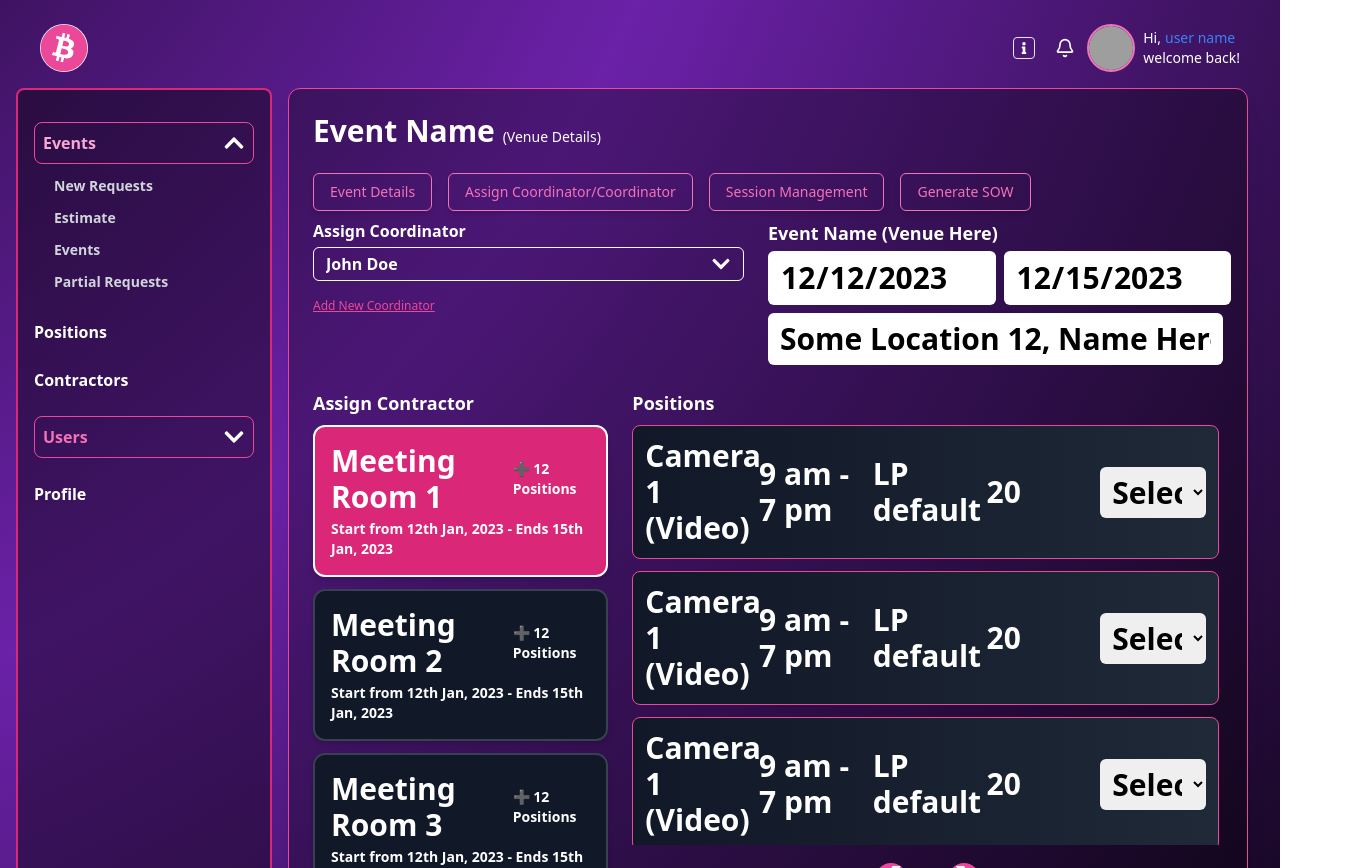
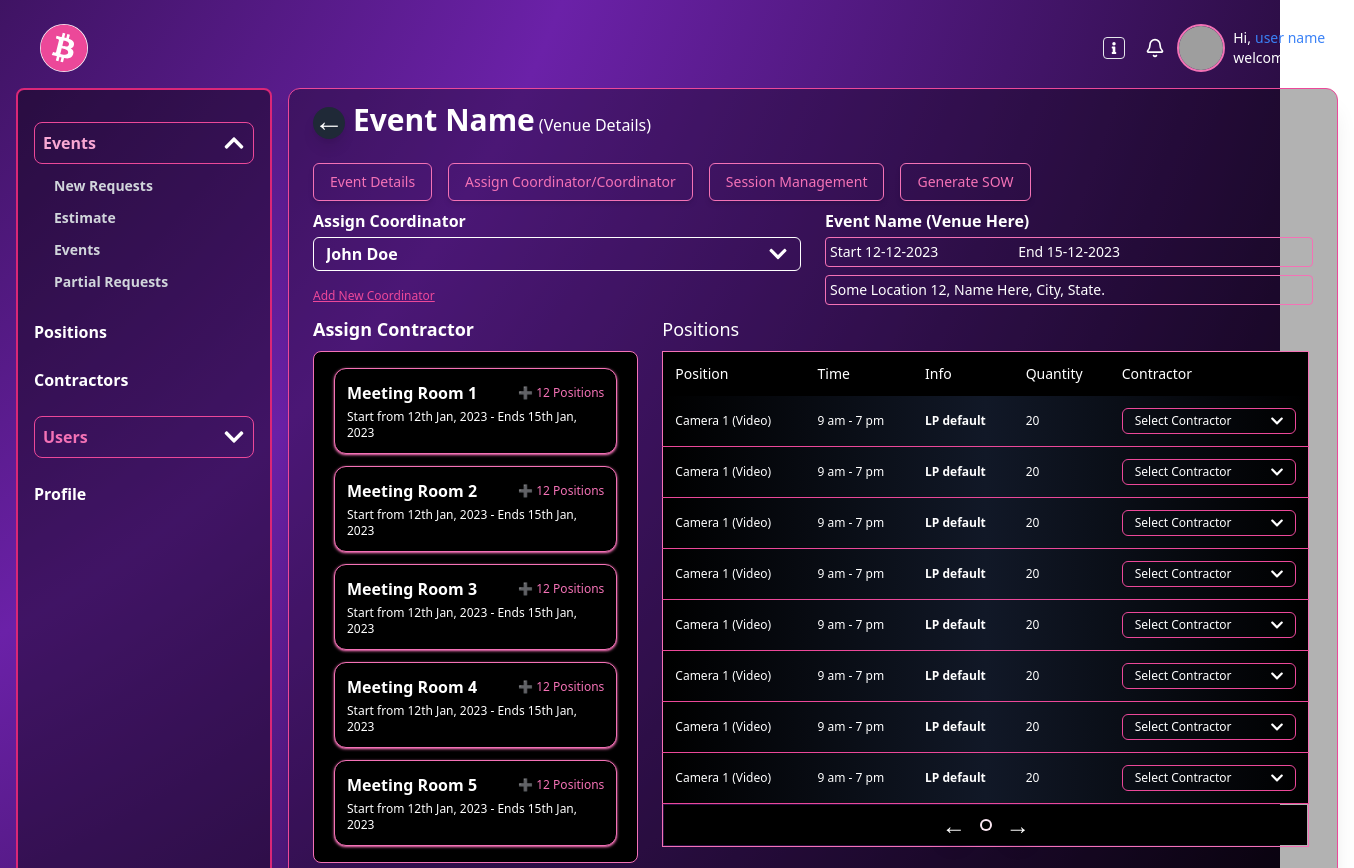
Before and after one commit to adityasinghchouhan1/Cryptodashboard, a React (Vite) app in the folder Client/: page /dashboard/new-requests/EventName in a window 1280 px wide. Shown: the top 868 px of the page, 1354 px wide, since content can reach past the window. Built offline with nearby package versions, Linux system fonts and the light colour scheme; grey boxes are pictures that could not be loaded; a web font is replaced by a local one.

Commit message:
complete event name

```diff
--- a/Client/src/App.jsx
+++ b/Client/src/App.jsx
@@ -3,7 +3,7 @@ import Sidebar from './Components/SideBar'
 
 const App = () => {
   return (
-    <div className="w-full h-[150vh] bg-radial-gradient bg-size-300 animate-radial-move">
+    <div className="w-full  bg-radial-gradient bg-size-300 animate-radial-move">
       <div className="flex flex-col sm:justify-start sm:items-start h-full text-white text-3xl font-bold sm:p-4">
         <Sidebar />
       </div>
--- a/Client/src/Components/EventName.jsx
+++ b/Client/src/Components/EventName.jsx
@@ -1,5 +1,7 @@
 import React, { useState } from 'react'
 import { FaChevronDown, FaChevronUp } from 'react-icons/fa'
+import { Link } from 'react-router-dom'
+
 const EventName = () => {
   const [isOpen, setIsOpen] = useState(false)
   const [selected, setSelected] = useState('')
@@ -12,12 +14,18 @@ const EventName = () => {
     'Emily Davis',
   ]
   return (
-    <div className="min-h-screen bg-black/30 p-6 text-white font-sans rounded-xl border border-pink-500 shadow-xl">
+    <div className="min-h-screen sm:w-[1050px] bg-black/30 px-6 py-3 text-white font-sans rounded-xl border border-pink-500 shadow-xl overflow-auto">
       {/* Header */}
       <div className="flex justify-start items-center mb-6">
+        <Link
+          to="/dashboard/new-requests"
+          className=" text-white rounded-full w-8 h-8 flex items-center justify-center shadow-lg text-3xl px-1.5 bg-gray-800 text-center pb-1.5 mt-1.5 me-2"
+        >
+          &#x2190;
+        </Link>
         <h1 className="text-3xl font-bold">
-          Event Name{' '}
-          <span className="text-sm font-normal">(Venue Details)</span>
+          Event Name
+          <span className="text-base font-normal ps-1">(Venue Details)</span>
         </h1>
       </div>
 
@@ -31,7 +39,7 @@ const EventName = () => {
         ].map((tab, idx) => (
           <button
             key={idx}
-            className="bg-transparent border border-pink-400 text-sm text-pink-400 hover:text-white hover:bg-pink-400 transition-all px-4 py-2 rounded-md font-thin shadow-md"
+            className="bg-transparent border border-pink-400 sm:text-sm text-xs text-pink-400 hover:text-white hover:bg-pink-400 transition-all px-4 py-2 rounded-md font-thin shadow-md"
           >
             {tab}
           </button>
@@ -39,8 +47,8 @@ const EventName = () => {
       </div>
 
       {/* Assign Coordinator and Event Info */}
-      <div className="flex justify-between mb-6 gap-6">
-        <div className="w-1/2 relative">
+      <div className="flex sm:flex-row flex-col justify-between mb-2 gap-6">
+        <div className="sm:w-1/2 relative">
           <label className="block mb-1 font-semibold text-base">
             Assign Coordinator
           </label>
@@ -75,60 +83,46 @@ const EventName = () => {
             </div>
           </div>
 
-          <button className="text-xs font-thin text-pink-500 underline mt-2">
+          <button className="text-xs font-normal text-pink-500 underline mt-2">
             Add New Coordinator
           </button>
         </div>
 
-        <div className="w-1/2">
-          <label className="block mb-1 font-semibold text-lg">
+        <div className="sm:w-1/2 w-full">
+          <label className="block mb-1 font-semibold text-base">
             Event Name (Venue Here)
           </label>
-          <div className="flex space-x-2 mb-2">
-            <input
-              type="date"
-              className="px-3 py-2 w-1/2 text-black rounded-md outline-none"
-              value="2023-12-12"
-              readOnly
-            />
-            <input
-              type="date"
-              className="px-3 py-2 w-1/2 text-black rounded-md outline-none"
-              value="2023-12-15"
-              readOnly
-            />
+          <div className="border border-pink-400 p-1 rounded text-white font-normal text-sm flex justify-start gap-20 items-start mb-2">
+            <span>Start 12-12-2023</span>
+            <span>End 15-12-2023</span>
           </div>
-          <input
-            type="text"
-            className="w-full px-3 py-2 text-black rounded-md outline-none"
-            value="Some Location 12, Name Here, City, State."
-            readOnly
-          />
+
+          <div className="border border-pink-400 p-1 rounded text-white font-normal text-sm flex justify-between items-start">
+            Some Location 12, Name Here, City, State.
+          </div>
         </div>
       </div>
 
       {/* Assign Contractor Section */}
-      <div className="flex gap-6">
+      <div className="flex sm:flex-row flex-col gap-6">
         {/* Rooms */}
-        <div className="w-1/3">
+        <div className="sm:w-1/3">
           <label className="block mb-2 font-semibold text-lg">
             Assign Contractor
           </label>
-          <div className="space-y-3">
+          <div className="space-y-3 bg-black px-5 py-4 rounded-lg border border-pink-400">
             {[1, 2, 3, 4, 5].map((room) => (
               <div
                 key={room}
-                className={`rounded-xl p-4 border-2 ${
-                  room === 1
-                    ? 'bg-pink-600 border-white'
-                    : 'bg-gray-900 border-gray-700'
-                } text-white shadow-md`}
+                className="rounded-xl p-3 border border-pink-400 bg-black shadow-pink-400 shadow"
               >
-                <h2 className="font-bold text-md flex justify-between items-center">
-                  Meeting Room {room}{' '}
-                  <span className="text-sm font-semibold">➕ 12 Positions</span>
+                <h2 className="font-bold text-md flex justify-between items-center text-base">
+                  Meeting Room {room}
+                  <span className="text-xs font-normal text-pink-400 ">
+                    ➕ 12 Positions
+                  </span>
                 </h2>
-                <p className="text-sm mt-1">
+                <p className="text-xs mt-1 font-normal">
                   Start from 12th Jan, 2023 - Ends 15th Jan, 2023
                 </p>
               </div>
@@ -137,41 +131,78 @@ const EventName = () => {
         </div>
 
         {/* Positions */}
-        <div className="w-2/3">
-          <label className="block mb-2 font-semibold text-lg">Positions</label>
-          <div className="overflow-auto max-h-[420px] space-y-3 pr-1">
+        <div className="sm:w-2/3">
+          <label className="block mb-2 font-normal text-lg text-white ">
+            Positions
+          </label>
+
+          <div className="pr-1 rounded-5">
+            <table className="w-full text-left border-collapse border border-pink-400 font-normal ">
+              <thead>
+                <tr className="text-white text-sm bg-black rounded-5 font-normal">
+                  <th className="p-3 font-normal">Position</th>
+                  <th className="p-3 font-normal">Time</th>
+                  <th className="p-3 font-normal">Info</th>
+                  <th className="p-3 font-normal">Quantity</th>
+                  <th className="p-3 font-normal">Contractor</th>
+                </tr>
+              </thead>
+
+              <tbody>
                 {[...Array(8)].map((_, i) => (
-              <div
+                  <tr
                     key={i}
-                className="grid grid-cols-5 gap-2 items-center bg-gradient-to-r from-gray-900 to-gray-800 p-3 rounded-lg border border-pink-500"
+                    className="bg-gradient-to-r from-black via-gray-900 to-black text-white border-b border-pink-500 text-xs"
                   >
-                <div>Camera 1 (Video)</div>
-                <div>9 am - 7 pm</div>
-                <div>LP default</div>
-                <div>20</div>
-                <select className="text-black rounded-md px-2 py-1">
-                  <option>Select Contractor</option>
+                    <td className="p-3">Camera 1 (Video)</td>
+                    <td className="p-3">9 am - 7 pm</td>
+                    <td className="p-3 font-semibold">LP default</td>
+                    <td className="p-3">20</td>
+                    <td className="p-3 relative">
+                      <div className="relative">
+                        <select className="w-full appearance-none bg-transparent border border-pink-500 text-white px-3 py-1 rounded-md pr-8">
+                          <option className="text-black text-xs">
+                            Select Contractor
+                          </option>
                         </select>
+                        <div className="pointer-events-none absolute inset-y-0 right-3 flex items-center">
+                          <FaChevronDown className="text-white text-sm" />
                         </div>
+                      </div>
+                    </td>
+                  </tr>
                 ))}
+              </tbody>
+
+              {/* Pagination row inside table */}
+              <tfoot>
+                <tr>
+                  <td colSpan="5">
+                    <div className="flex justify-center items-center py-1 bg-black space-x-3">
+                      {/* Left Arrow with Tail */}
+                      <button className=" text-white rounded-full w-8 h-8 flex items-center justify-center shadow-lg text-2xl">
+                        &#x2190;
+                      </button>
+
+                      {/* Active Page Dot */}
+                      <button className="w-2 h-2 rounded-full  shadow-inner ring-2 ring-pink-100" />
+
+                      {/* Right Arrow with Tail */}
+                      <button className="text-white rounded-full w-8 h-8 flex items-center justify-center shadow-lg text-2xl">
+                        &#x2192;
+                      </button>
                     </div>
-
-          {/* Pagination */}
-          <div className="flex justify-center items-center mt-4 space-x-3">
-            <button className="bg-pink-500 text-white rounded-full w-8 h-8 flex items-center justify-center">
-              ❮
-            </button>
-            <span className="text-white">1</span>
-            <button className="bg-pink-500 text-white rounded-full w-8 h-8 flex items-center justify-center">
-              ❯
-            </button>
+                  </td>
+                </tr>
+              </tfoot>
+            </table>
           </div>
         </div>
       </div>
 
       {/* Save Edits */}
       <div className="mt-8 text-center">
-        <button className="bg-gradient-to-r from-fuchsia-800 to-pink-600 px-10 py-2 rounded-md text-white font-semibold text-lg shadow-lg">
+        <button className="bg-gradient-to-t from-pink-400 to-pink-400 text-white font-normal text-lg px-10 py-2 rounded-md  transition duration-300 hover:shadow-pink-500 shadow-[0_0_15px_3px_rgba(236,72,153,0.8)] ">
           Save Edits
         </button>
       </div>
```
Lines whose indentation alone changed are shown as unchanged.
